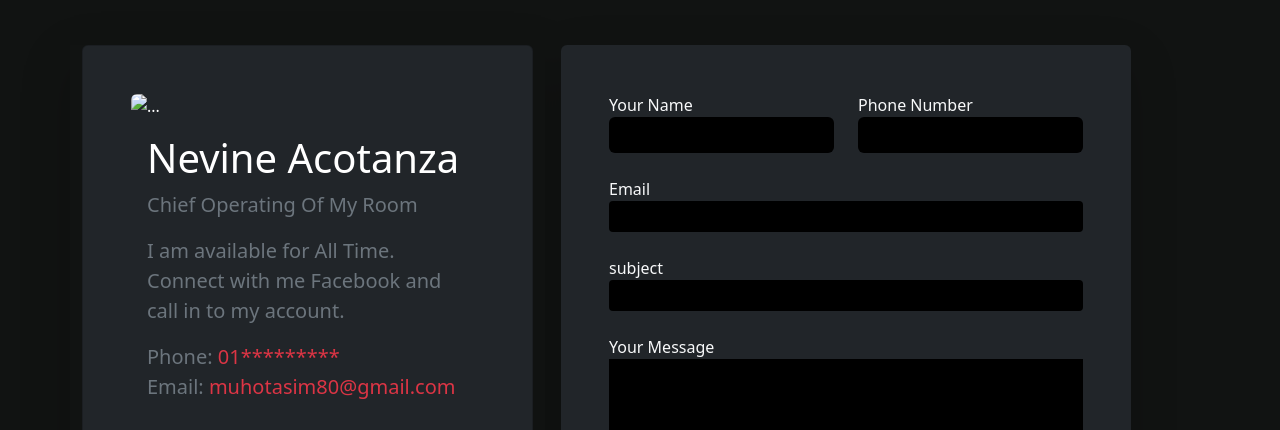
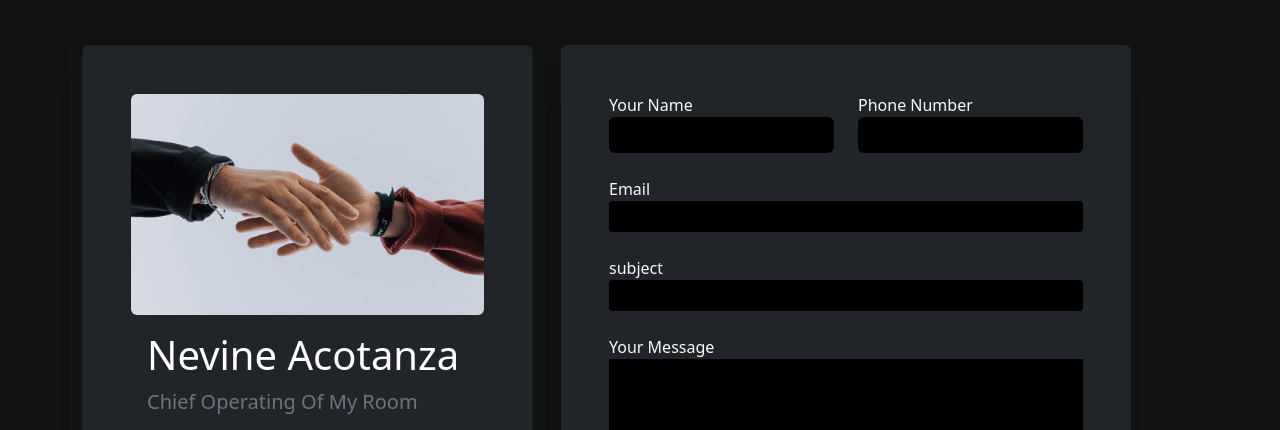
Before and after one commit to Abutalebhammayat/md-mutasim-islam_ali, a plain HTML site: page index.html in a window 1280 px wide. Shown: the part 2768-3198 px from the top of the page. Drawn offline with nearby package versions, Linux system fonts and the light colour scheme; the site is published under a folder, as on GitHub Pages, so addresses that start at the root find nothing.

Commit message:
acomplet

```diff
--- a/index.html
+++ b/index.html
@@ -171,7 +171,7 @@
             <div class="row gap-3 mt-5 ">
                 <div class="col-lg-5 shadow-lg">
                     <div class="card text-bg-dark p-5" style="width: 100%;">
-                        <img src="/image/contact1.png" class="card-img-top rounded" alt="...">
+                        <img src="image/contact1.png" class="card-img-top rounded" alt="...">
                         <div class="card-body">
                             <h1>Nevine Acotanza</h1>
                             <p class="card-text fs-5 text-secondary">Chief Operating Of My Room</p>
```
